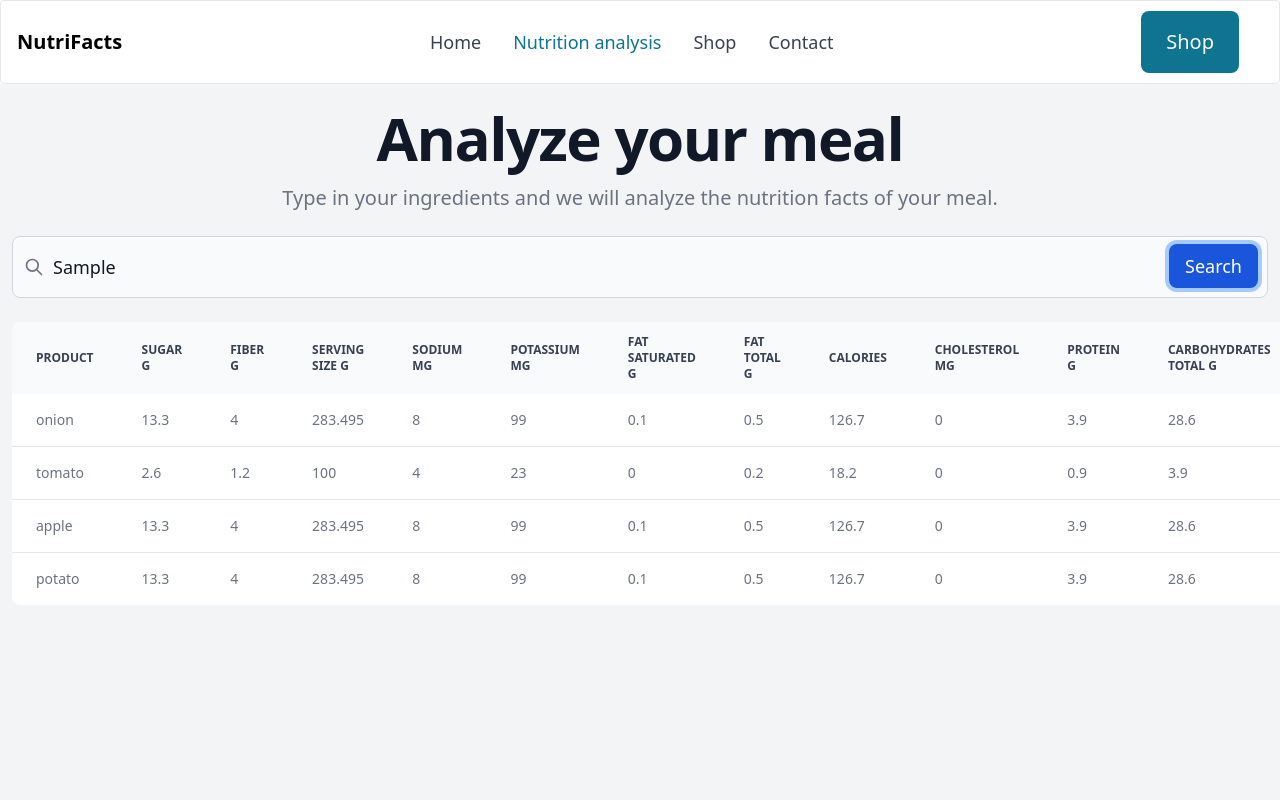
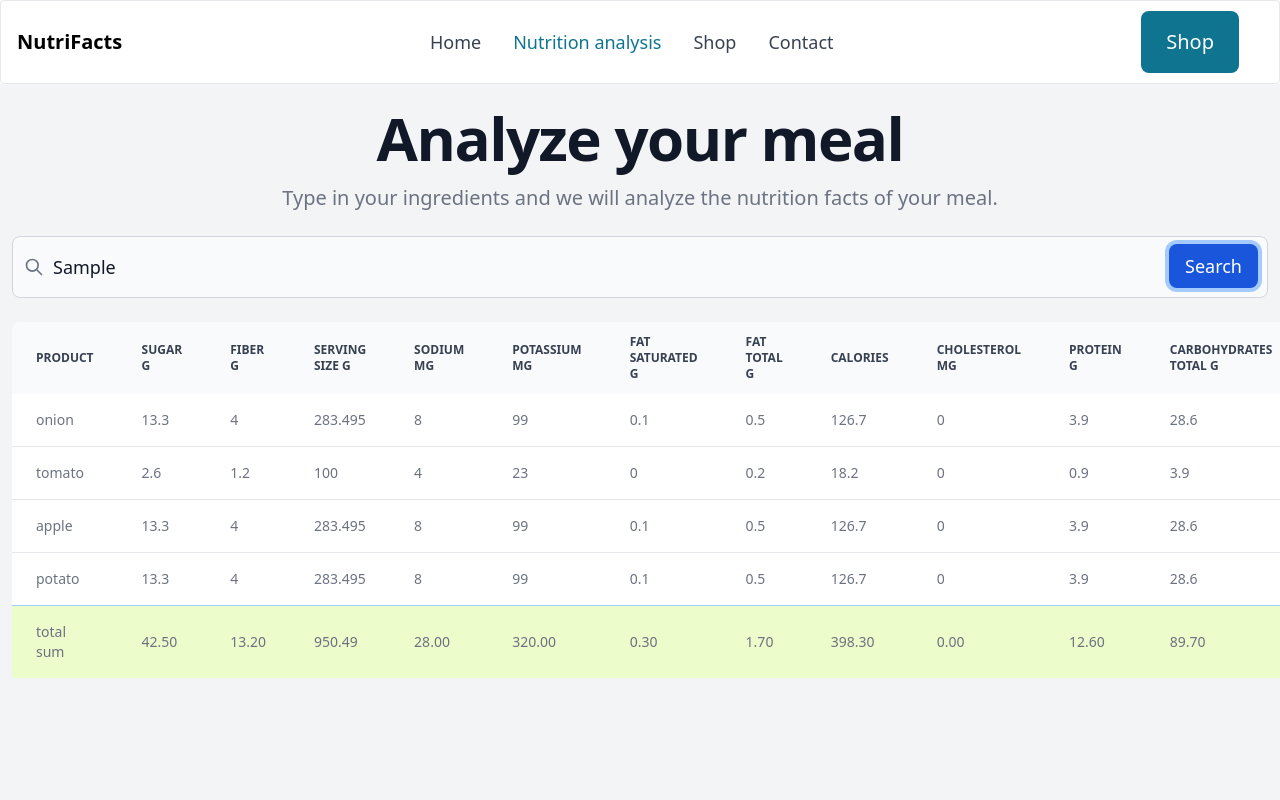
Before and after one commit to badkamyk/NutriFacts, a Next.js app: page /analyze in a window 1280 px wide. Both pictures are taken after typing "Sample" into the empty fields and a click on the button "Search". Shown: the top 800 px of the page. Built offline with nearby package versions, Linux system fonts and the light colour scheme.

Commit message:
analyze page: sum up the nutritients

```diff
--- a/components/ProductInfo.tsx
+++ b/components/ProductInfo.tsx
@@ -1,26 +1,48 @@
 'use client'
-import { IngredientType } from "./types/IngredientType";
-import { Card, Table } from "flowbite-react";
+import {IngredientType} from "./types/IngredientType";
+import {Card, Table} from "flowbite-react";
 
-export default function ProductInfo({ ingredients }: { ingredients: Array<IngredientType> }) {
-    const macronutrientsValues = Object.keys({ product: "Product", ...ingredients[0] });
+export default function ProductInfo({ingredients}: { ingredients: Array<IngredientType> }) {
+    const macronutrientsValues = Object.keys({product: "Product", ...ingredients[0]});
     const tableHead = macronutrientsValues.map((name) => {
 
         return name === "name" ? null : <Table.HeadCell>{name.replaceAll("_", " ")}</Table.HeadCell>
     })
 
     const tableBody = ingredients.map((ingredient) => {
-        const productAddedObj = { product: ingredient.name, ...ingredient }
+        const productAddedObj = {product: ingredient.name, ...ingredient}
         return (
             <Table.Row key={productAddedObj.name} className="bg-white dark:border-gray-700 dark:bg-gray-800">
                 {macronutrientsValues.map((nutritionName) => {
-                    return nutritionName === "name" ? null : <Table.Cell>{productAddedObj[nutritionName as keyof IngredientType]}</Table.Cell>
+                    return nutritionName === "name" ? null :
+                        <Table.Cell>{productAddedObj[nutritionName as keyof IngredientType]}</Table.Cell>
                 })}
             </Table.Row>
         )
     })
 
+    function sumObjectsByKey(ingredients: Array<IngredientType>) {
+        return ingredients.reduce((acc, ingredient) => {
+            for (const key in ingredient) {
+                if (key !== "name") {
+                    acc[key] = (acc[key] || 0) + ingredient[key as keyof IngredientType]
 
+                }
+            }
+            return acc;
+        }, {} as IngredientType)
+    }
+
+    const sumOfMacronutrients = sumObjectsByKey(ingredients);
+
+    const sumNutritientsHTML = macronutrientsValues.map((nutritionName) => {
+            return nutritionName === "name" ? null :
+                nutritionName === "product" ?
+                    <Table.Cell className="bg-lime-100 border-t-4 border-blue-300">total sum</Table.Cell>
+                    : <Table.Cell
+                        className="bg-lime-100 border-t-4 border-blue-300">{parseFloat(sumOfMacronutrients[nutritionName]).toFixed(2)}</Table.Cell>
+        }
+    )
     return (
         ingredients.length ?
             <Table className="mx-auto">
@@ -29,7 +51,10 @@ export default function ProductInfo({ ingredients }: { ingredients: Array<Ingred
                 </Table.Head>
                 <Table.Body className="divide-y">
                     {tableBody}
+                    {sumNutritientsHTML}
                 </Table.Body>
-            </Table> : <h2 className="text-center w-full text-sm lg:text-md xl:text-lg 2xl:text-xl">Your results will be shown here</h2>
+            </Table> :
+            <h2 className="text-center w-full text-sm lg:text-md xl:text-lg 2xl:text-xl">Your results will be shown
+                here</h2>
     )
 }
```
Also changed, not shown: components/types/IngredientType.tsx (line endings or trailing spaces).
